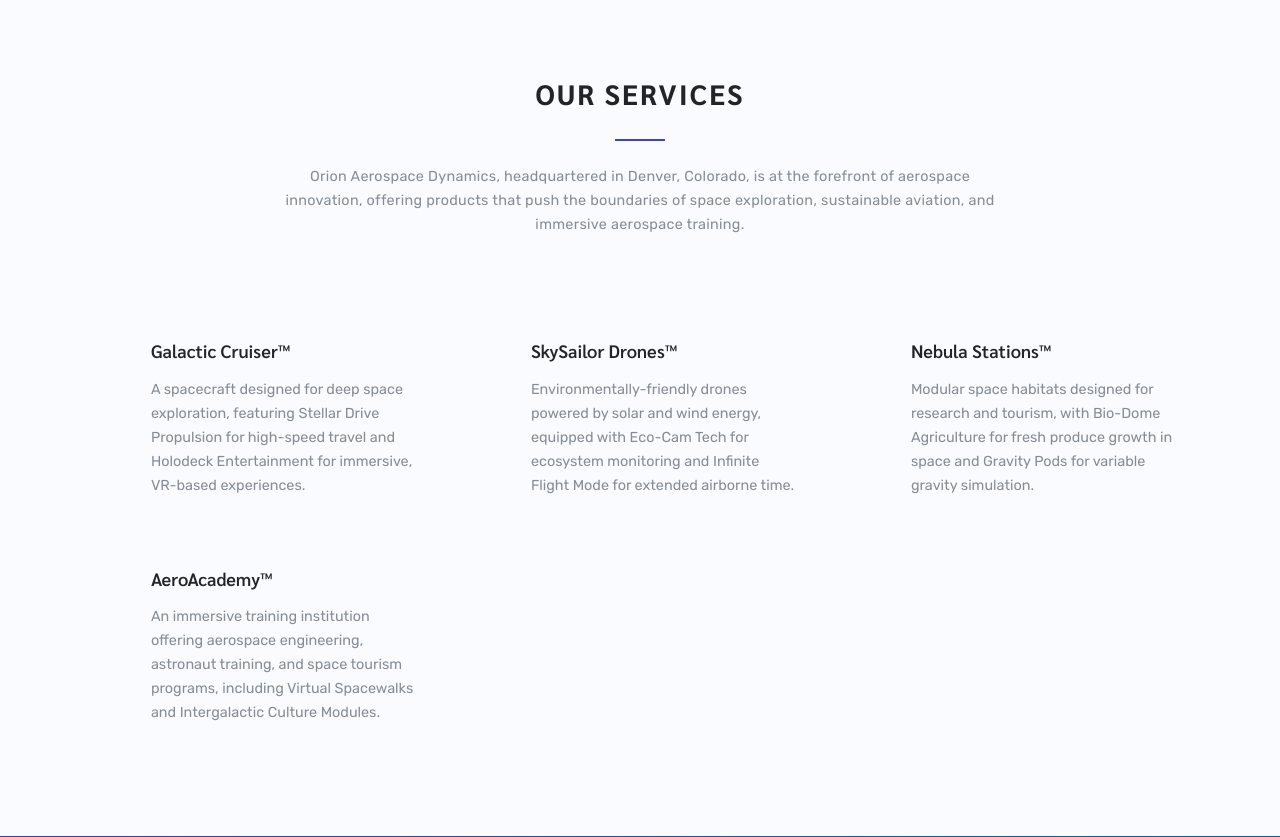
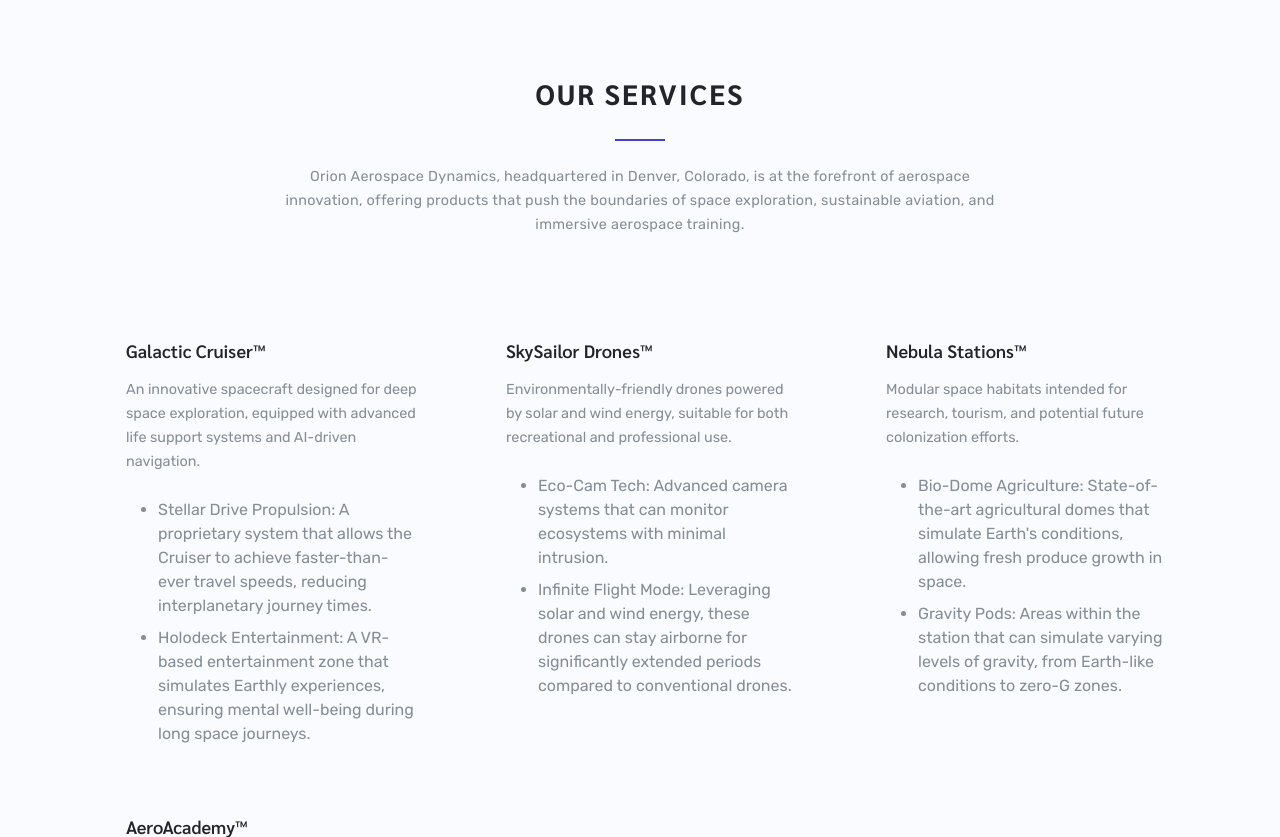
Before and after one commit to douglas1107/ASE230-Company-website, a PHP site: page / in a window 1280 px wide. Shown: the part 1436-2273 px from the top of the page. Run offline with PHP 8.4, Linux system fonts and the light colour scheme; some web fonts are replaced; grey boxes are pictures that could not be loaded.

Commit message:
updated products

```diff
--- a/index.php
+++ b/index.php
@@ -7,6 +7,10 @@ include 'lib/read_plain_text.php';
 
 $awards = readAwards('data/awards.csv');
 $team = readTeam ('data/team.csv');
+
+//Read products data from JSON
+$products = readProducts('data/products.json');
+
 
 ?>
 
@@ -177,67 +181,39 @@ $team = readTeam ('data/team.csv');
     <!--END FEATURES-->
 
     <!--START SERVICES-->
-    <section class="section bg-light " id="services">
+    <section class="section bg-light" id="services">
     <div class="container">
         <div class="row">
             <div class="col-lg-8 offset-lg-2">
                 <h1 class="section-title text-center">Our Services</h1>
                 <div class="section-title-border mt-3"></div>
-                    <p class="section-subtitle text-muted text-center pt-4 font-secondary">Orion Aerospace Dynamics, headquartered in Denver, Colorado,
-                         is at the forefront of aerospace innovation, offering products that push the boundaries of space exploration, sustainable aviation, and immersive aerospace training.</p>
+                <p class="section-subtitle text-muted text-center pt-4 font-secondary">
+                    Orion Aerospace Dynamics, headquartered in Denver, Colorado, is at the forefront of aerospace innovation, offering products that push the boundaries of space exploration, sustainable aviation, and immersive aerospace training.
+                </p>
             </div>
         </div>
         <div class="row mt-5">
+            <?php foreach ($products as $product): ?>
                 <div class="col-lg-4 mt-4">
                     <div class="services-box">
                         <div class="d-flex">
-                            <i class="pe-7s-diamond text-primary"></i>
                             <div class="ms-4">
-                                <h4>Galactic Cruiser™</h4>
-                                <p class="pt-2 text-muted">A spacecraft designed for deep space exploration, featuring Stellar Drive Propulsion for high-speed travel and Holodeck Entertainment for immersive, VR-based experiences.</p>
+                                <h4><?php echo htmlspecialchars($product['name']); ?></h4>
+                                <p class="pt-2 text-muted"><?php echo htmlspecialchars($product['description']); ?></p>
+                                <ul>
+                                    <?php foreach ($product['applications'] as $application): ?>
+                                        <li class="pt-2 text-muted"><?php echo htmlspecialchars($application); ?></li>
+                                    <?php endforeach; ?>
+                                </ul>
                             </div>
                         </div>
                     </div>
                 </div>
-                <div class="col-lg-4 mt-4">
-                    <div class="services-box">
-                        <div class="d-flex">
-                            <i class="pe-7s-display2 text-primary"></i>
-                            <div class="ms-4">
-                                <h4>SkySailor Drones™</h4>
-                                <p class="pt-2 text-muted">Environmentally-friendly drones powered by solar and wind energy, equipped with Eco-Cam Tech for ecosystem monitoring and Infinite Flight Mode for extended airborne time.</p>
-                            </div>
-                        </div>
-                    </div>
-                </div>
-                <div class="col-lg-4 mt-4">
-                    <div class="services-box">
-                        <div class="d-flex">
-                            <i class="pe-7s-piggy text-primary"></i>
-                            <div class="ms-4">
-                                <h4>Nebula Stations™</h4>
-                                <p class="pt-2 text-muted">Modular space habitats designed for research and tourism, with Bio-Dome Agriculture for fresh produce growth in space and Gravity Pods for variable gravity simulation.</p>
-                            </div>
-                        </div>
-                    </div>
-                </div>
-            </div>
-            <div class="row">
-                <div class="col-lg-4 mt-4">
-                    <div class="services-box">
-                        <div class="d-flex">
-                            <i class="pe-7s-science text-primary"></i>
-                            <div class="ms-4">
-                                <h4>AeroAcademy™</h4>
-                                <p class="pt-2 text-muted">An immersive training institution offering aerospace engineering, astronaut training, and space tourism programs, including Virtual Spacewalks and Intergalactic Culture Modules.
-                                </p>
-                            </div>
-                        </div>
-                    </div>
-                </div>
+            <?php endforeach; ?>
         </div>
     </div>
     </section>
+
     <!--START SERVICES-->
 
     <!--START AWARDS-->
--- a/lib/read_json.php
+++ b/lib/read_json.php
@@ -0,0 +1,16 @@
+<?php
+function readProducts($filename) {
+    if (!file_exists($filename) || !is_readable($filename)) {
+        return [];
+    }
+
+    // Read the JSON file
+    $jsonData = file_get_contents($filename);
+
+    // Decode JSON data into an associative array
+    $products = json_decode($jsonData, true);
+
+    // Return the products array, or an empty array if JSON decoding fails
+    return $products['products'] ?? [];
+}
+?>
```
Lines whose indentation alone changed are shown as unchanged.
